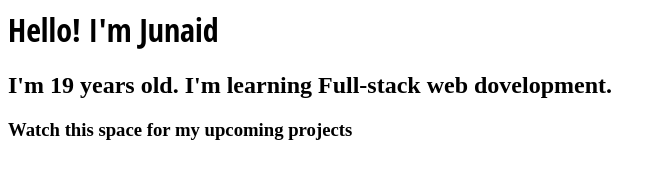
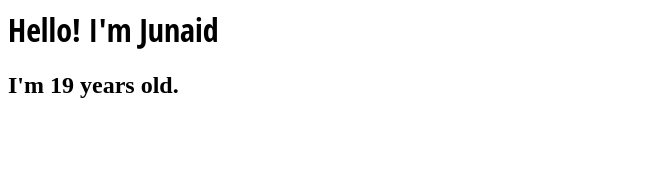
Before and after one commit to junaid2415/myproject, a plain HTML site: page index.html in a window 1280 px wide. Shown: the whole page, without its empty margins (0-666 px from the left). Drawn offline with Linux system fonts and the light colour scheme.

Commit message:
Update index.html

```diff
--- a/index.html
+++ b/index.html
@@ -9,8 +9,7 @@
         <div class="bg">
                 <header class="site-header">
                         <h1>Hello! I'm Junaid</h1>
-                        <h2>I'm 19 years old. I'm learning Full-stack web dovelopment.</h2>
-                        <h3>Watch this space for my upcoming projects</h3>
+                        <h2>I'm 19 years old.</h2>
                     </header>
                 </div>
 
```
